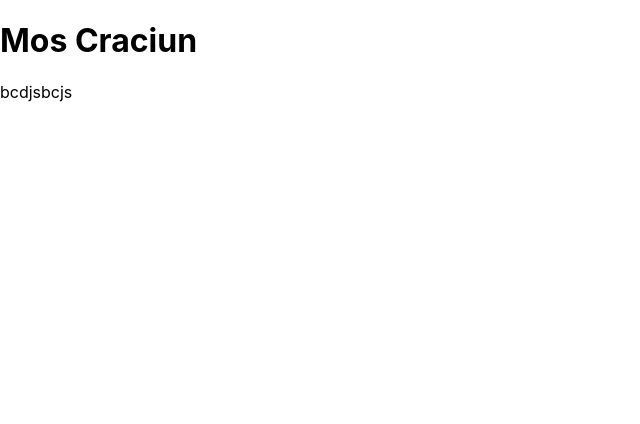
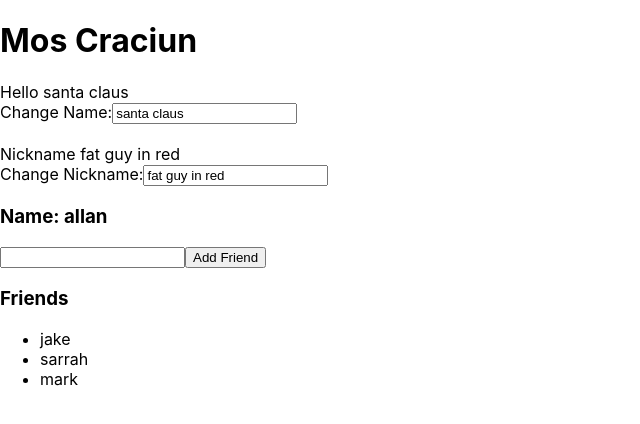
Before and after one commit to catalin-sandru/reactjs-practice, a React (Create React App) app: page / in a window 1280 px wide. Shown: the top 424 px of the page, without its empty margins (0-640 px from the left). Built offline with nearby package versions, Linux system fonts and the light colour scheme.

Commit message:
created different components

```diff
--- a/src/App.js
+++ b/src/App.js
@@ -1,12 +1,14 @@
 import React, { Component } from 'react';
-import header__wrapper from './component/header';
+import Header from './component/header';
+import FriendsContainer from './component/component1';
 class App extends Component {
   render() {
     return (
       <div className="App">
         <h1>Mos Craciun</h1>
-        <p>bcdjsbcjs</p>
-        <header__wrapper />
+        {/* <p>bcdjsbcjs</p> */}
+        <Header />
+        <FriendsContainer />
       </div>
     );
   }
--- /dev/null
+++ b/src/component/component1/index.jsx
@@ -0,0 +1,82 @@
+import React, { Component } from 'react';
+
+class AddFriend extends Component {
+  constructor(props) {
+      super(props)
+      this.state = {
+          newFriend: ''
+      }
+  this.updateNewFriend = this.updateNewFriend.bind(this)
+  this.handleAddNew = this.handleAddNew.bind(this)
+  }
+  updateNewFriend(e) {
+    this.setState({
+      newFriend: e.target.value
+    })
+  }
+  handleAddNew() {
+    this.props.addNew(this.state.newFriend)
+    this.setState({
+      newFriend: ''
+    })
+  }
+  render() {
+    return (
+      <div>
+        <input
+          type="text"
+          value={this.state.newFriend}
+          onChange={this.updateNewFriend} />
+        <button onClick={this.handleAddNew}> Add Friend </button>
+      </div>
+    )
+  }
+}
+
+class ShowList extends Component {
+  render() {
+    return (
+      <div>
+        <h3> Friends </h3>
+        <ul>
+          {this.props.names.map((friend) => {
+            return <li> {friend} </li>
+          })}
+        </ul>
+      </div>
+    )
+  }
+}
+
+class FriendsContainer extends Component {
+  constructor(props) {
+    super(props)
+
+    this.state = {
+      name: 'allan',
+      friends: [
+        'jake',
+        'sarrah',
+        'mark'
+      ],
+    }
+    this.addFriend = this.addFriend.bind(this)
+  }
+  addFriend(friend) {
+    this.setState((state) => ({
+      friends: state.friends.concat([friend])
+    }))
+  }
+
+  render() {
+    return (
+      <div>
+        <h3> Name: {this.state.name}</h3>
+        <AddFriend addNew={this.addFriend} />
+        <ShowList names={this.state.friends} />
+      </div>
+    )
+  }
+}
+
+export default FriendsContainer;
--- a/src/component/header/header.jsx
+++ b/src/component/header/header.jsx
@@ -1,9 +1,45 @@
 import React, { Component } from 'react';
 class header__wrapper extends Component {
+  constructor(props) {
+    super(props)
+
+    this.state= {
+      username: 'santa claus',
+      nickname: 'fat guy in red'
+    }
+
+    this.handleChange = this.handleChange.bind(this)
+  }
+  handleChange(e, f) {
+    this.setState({
+      username: e.target.value
+    });
+    this.setState({
+      nickname: e.target.value
+
+    })
+  };
+
   render() {
     return(
-      <p>sdhvcgsh</p>
+      <div>
+        Hello {this.state.username} <br />
+        Change Name:
+        <input
+          type='text'
+          value={this.state.username}
+          onChange={this.handleChange}
+          />
+        <br />
+        <br />
+        Nickname {this.state.nickname} <br />
+        Change Nickname:
+        <input
+          type="text"
+          value={this.state.nickname}
+          onChange={this.handleChange} />
+      </div>
     )
   }
-}
-export default header__wrapper;
+};
+export default header__wrapper
```
